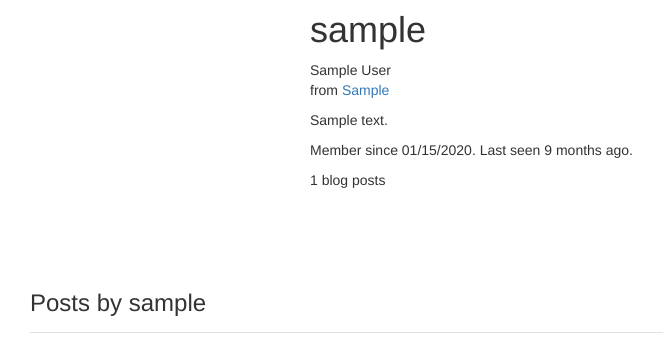
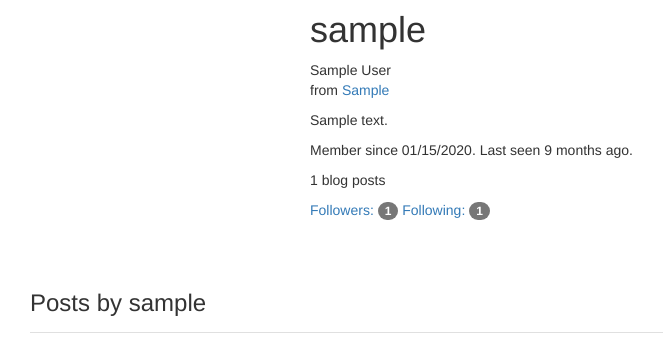
Before and after one commit to ezebunandu/flasky, a Flask app: a page that uses app/templates/user.html in a window 1280 px wide. Shown: the part 422-760 px from the top of the page, without its empty margins (40-703 px from the left). Run offline with Flask 2, Linux system fonts and the light colour scheme; tables that the repository leaves empty hold one stand-in row (values such as "Sample post"); some libraries are stand-ins or nearby versions.

Commit message:
Followers in the application

```diff
--- a/app/main/views.py
+++ b/app/main/views.py
@@ -11,7 +11,7 @@ from flask_login import current_user, login_required
 from .. import db
 from ..models import Role, User, Permission, Post
 from . import main
-from ..decorators import admin_required
+from ..decorators import admin_required, permission_required
 from .forms import EditProfileForm, EditProfileAdminForm, PostForm
 
 
@@ -92,17 +92,19 @@ def edit_profile_admin(id):
     form.about_me.data = user.about_me
     return render_template('edit_profile.html', form=form, user=user)
 
+
 @main.route('/post/<int:id>')
 def post(id):
     post = Post.query.get_or_404(id)
     return render_template('post.html', posts=[post])
 
-@main.route('/eidt/<int:id>', methods=['GET', 'POST'])
+
+@main.route('/edit/<int:id>', methods=['GET', 'POST'])
 @login_required
 def edit(id):
     post = Post.query.get_or_404(id)
     if current_user != post.author and \
-        not current_user.can(Permission.ADMIN):
+            not current_user.can(Permission.ADMIN):
         abort(403)
     form = PostForm()
     if form.validate_on_submit():
@@ -113,3 +115,73 @@ def edit(id):
         return redirect(url_for('.post', id=post.id))
     form.body.data = post.body
     return render_template('edit_post.html', form=form)
+
+
+@main.route('/follow/<username>')
+@login_required
+@permission_required(Permission.FOLLOW)
+def follow(username):
+    user = User.query.filter_by(username=username).first()
+    if user is None:
+        flash('Invalid user.')
+        return redirect(url_for('.index'))
+    if current_user.is_following(user):
+        flash('You are already following this user.')
+        return redirect(url_for('.user', username=username))
+    current_user.follow(user)
+    db.session.commit()
+    flash(f'You are now following {username}.')
+    return redirect(url_for('.user', username=username))
+
+
+@main.route('/unfollow/<username>')
+@login_required
+@permission_required(Permission.FOLLOW)
+def unfollow(username):
+    user = User.query.filter_by(username=username).first()
+    if user is None:
+        flash('Invalid user.')
+        return redirect(url_for('.index'))
+    if not current_user.is_following(user):
+        flash('You are not following this user.')
+        return redirect(url_for('.user', username=username))
+    current_user.unfollow(user)
+    db.session.commit()
+    flash(f'You are not following {username} anymore.')
+    return redirect(url_for('.user', username=username))
+
+
+@main.route('/followers/<username>')
+def followers(username):
+    user = User.query.filter_by(username=username).first()
+    if user is None:
+        flash('Invalid user.')
+        return redirect(url_for('.index'))
+    page = request.args.get('page', 1, type=int)
+    pagination = user.followers.paginate(
+        page, per_page=current_app.config['FLASKY_FOLLOWERS_PER_PAGE'],
+        error_out=False
+    )
+    follows = [{'user': item.follower, 'timestamp': item.timestamp}
+               for item in pagination.items]
+    return render_template('followers.html', user=user, title="Followers of",
+                           endpoint='.followers', pagination=pagination,
+                           follows=follows)
+
+
+@main.route('/followed_by/<username>')
+def followed_by(username):
+    user = User.query.filter_by(username=username).first()
+    if user is None:
+        flash('Invalid user.')
+        return redirect(url_for('.index'))
+    page = request.args.get('page', 1, type=int)
+    pagination = user.followed.paginate(
+        page, per_page=current_app.config.get('FLASKY_FOLLOWERS_PER_PAGE'),
+        error_out=False
+    )
+    follows = [{'user': item.followed, 'timestamp': item.timestamp}
+               for item in pagination.items]
+    return render_template('followers.html', user=user, title='Followed by',
+                           endpoint='.followed_by', pagination=pagination,
+                           follows=follows)
--- a/app/static/styles.css
+++ b/app/static/styles.css
@@ -63,3 +63,6 @@ div.flask-pagedown-preview h3 {
 .post-body h3 {
     font-size: 120%;
 }
+.table.followers tr {
+    border-bottom: 1px solid #e0e0e0;
+}
--- a/app/templates/user.html
+++ b/app/templates/user.html
@@ -26,6 +26,20 @@
     </p>
     <p>{{ user.posts.count() }} blog posts</p>
     <p>
+        {% if current_user.can(Permission.FOLLOW) and user != current_user %}
+            {% if not current_user.is_following(user) %}
+            <a href="{{ url_for('.follow', username=user.username) }}" class="btn btn-primary">Follow</a>
+            {% else %}
+            <a href="{{ url_for('.unfollow', username=user.username) }}" class="btn btn-default">Unfollow</a>
+            {% endif %}
+        {% endif %}
+        <a href="{{ url_for('.followers', username=user.username) }}">Followers: <span class="badge">{{ user.followers.count() }}</span> </a>
+        <a href="{{ url_for('.followed_by', username=user.username ) }}">Following: <span class="badge">{{ user.followed.count() }}</span> </a>
+        {% if current_user.is_authenticated and user != current_user and user.is_following(current_user) %}
+        | <span class="label label-default">Follows you</span>
+        {%  endif %}
+    </p>
+    <p>
         {% if user == current_user %}
         <a class="btn btn-default" href="{{ url_for('.edit_profile') }}">Edit Profile</a>
         {% endif %}
--- a/config.py
+++ b/config.py
@@ -18,6 +18,7 @@ class Config:
     FLASKY_ADMIN = os.getenv('FLASKY_ADMIN')
     SQLALCHEMY_TRACK_MODIFICATIONS = False
     FLASKY_POSTS_PER_PAGE = 20
+    FLASKY_FOLLOWERS_PER_PAGE = 50
 
     @staticmethod
     def init_app(app):
```
Also changed, not shown: app/templates/followers.html (added, +27 -0 lines).
